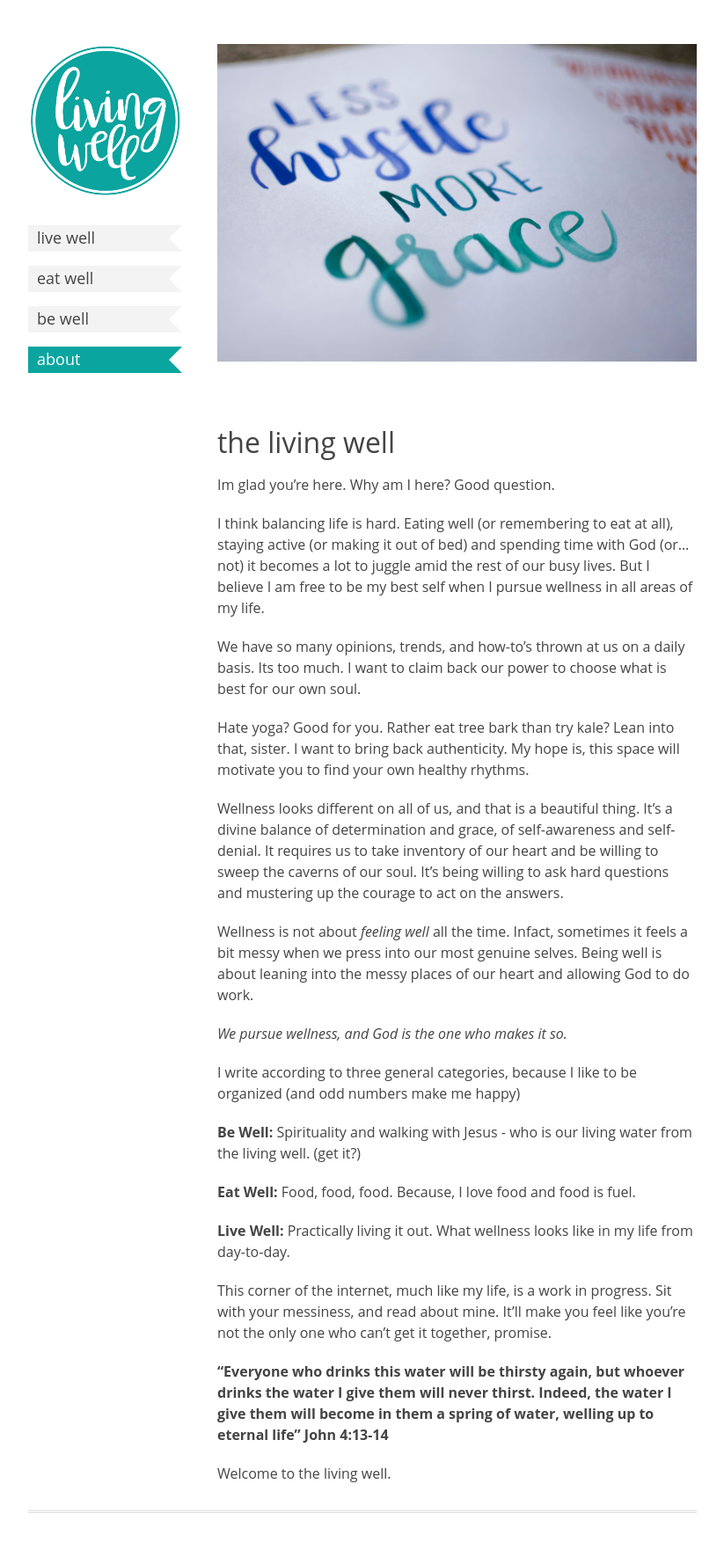
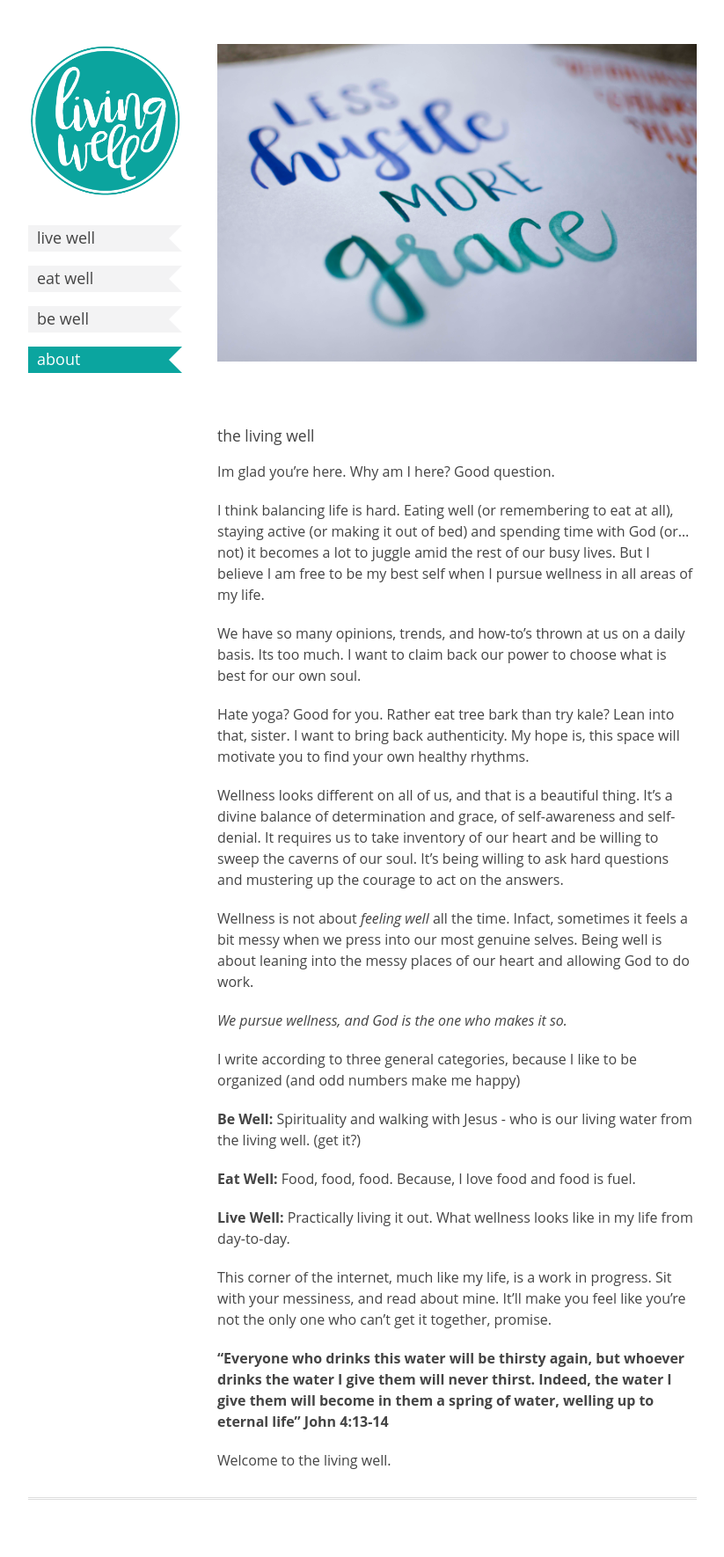
Before and after one commit to dreger/thelivingwell.co, a Jekyll site: the page built from index.md, in a window 1280 px wide. Shown: the whole page at 88% size, without its empty margins (228-1051 px from the left). Built offline with Jekyll 4.4.1, drawn with Linux system fonts in a browser that asks for light colours.

Commit message:
Update main.scss

```diff
--- a/assets/stylesheets/main.scss
+++ b/assets/stylesheets/main.scss
@@ -35,6 +35,10 @@
   font-weight: normal;
   line-height: 1em;
 }
+
+h1 { font-size: 1.75rem; }
+h2 { font-size: 1.45rem; }
+h3 { font-size: 1.2875rem; }
 
 a {
   color: $color;
```
